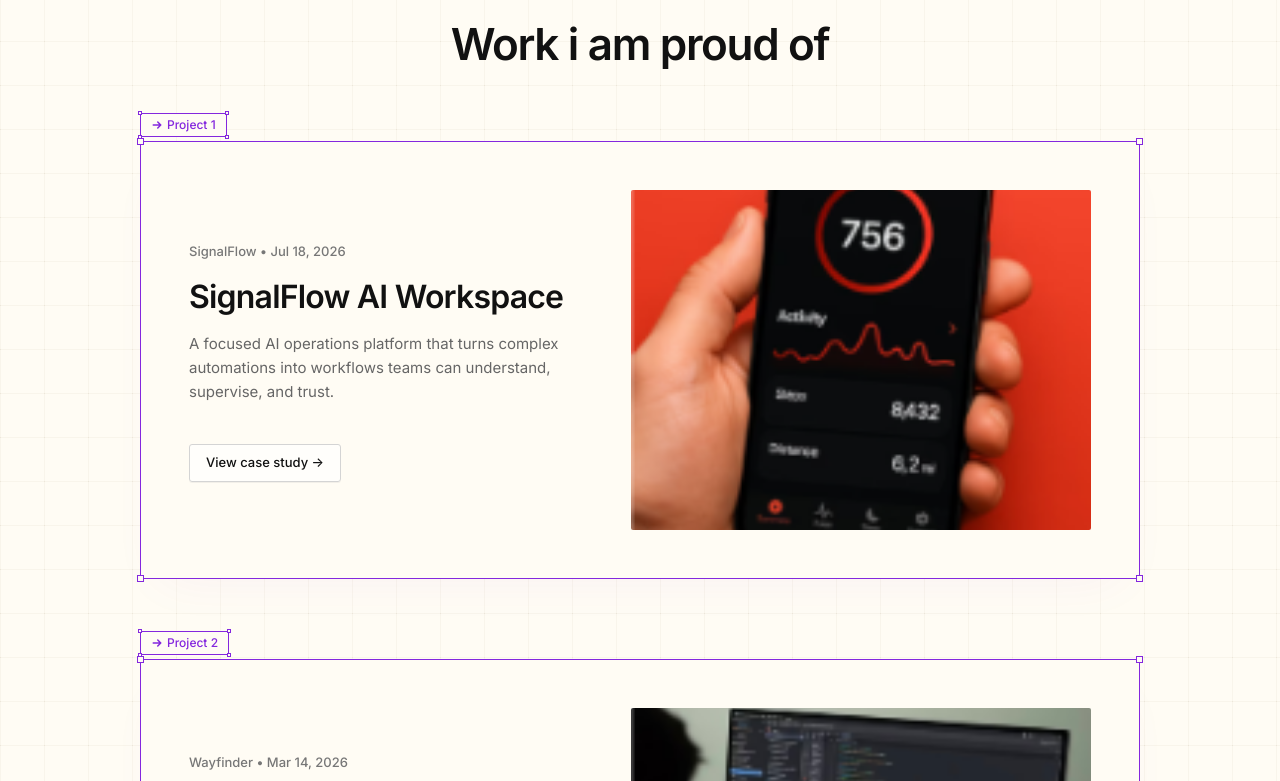
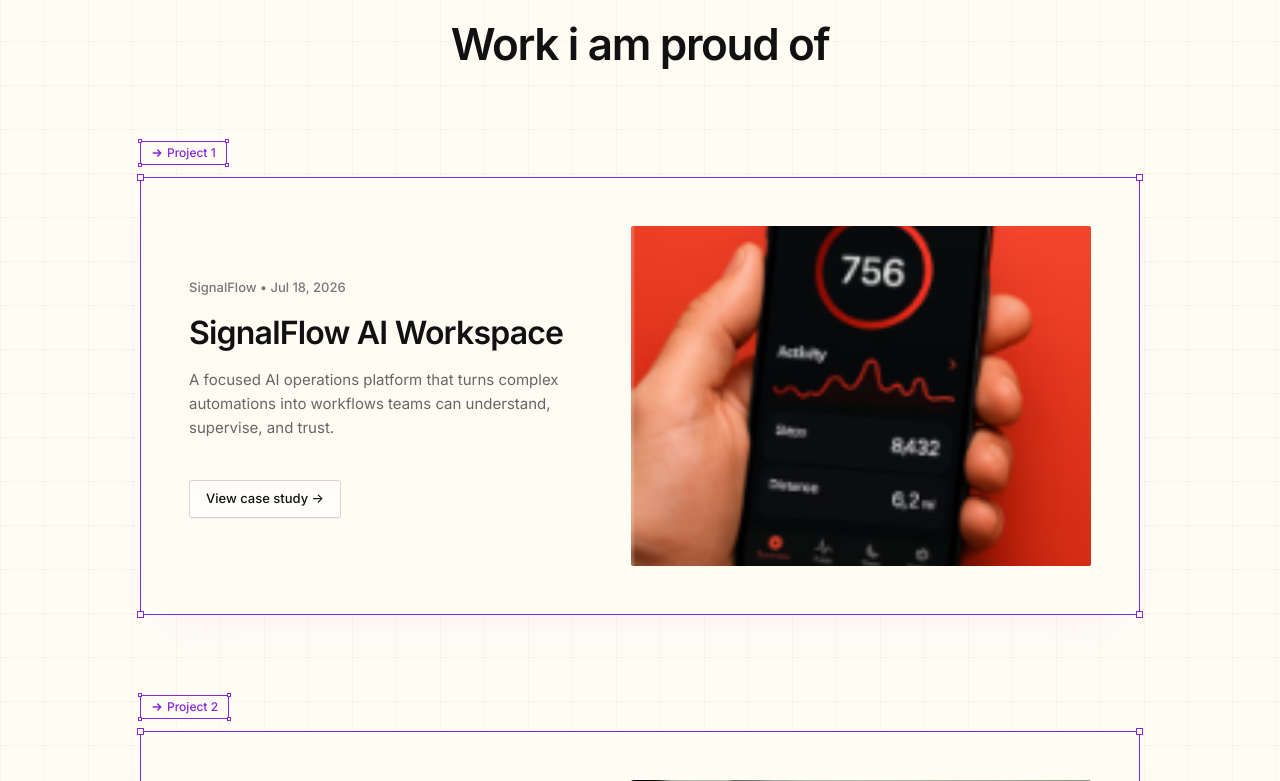
Before and after one commit to Charantej111/charan-portfolio, a React (Vite) app: page / in a window 1280 px wide. Shown: the part 1719-2500 px from the top of the page. Built offline with nearby package versions, Linux system fonts and the light colour scheme; a web font is replaced by a local one.

Commit message:
style: add clean gap between project tag badge and content card

```diff
--- a/src/components/ProjectsSection.jsx
+++ b/src/components/ProjectsSection.jsx
@@ -107,10 +107,10 @@ export default function ProjectsSection({
       {/* Projects List */}
       <div className="w-full max-w-[1000px] flex flex-col gap-8 sm:gap-14 md:gap-20 z-10">
         {displayedProjects.map((project) => (
-          <div key={project.id} className="relative w-full">
+          <div key={project.id} className="relative w-full flex flex-col items-start">
 
             {/* Top-Left Tag: "Project X" with Purple Border, Corner Handles & Arrow */}
-            <div className="absolute -top-6 sm:-top-7 left-0 z-20">
+            <div className="mb-2.5 sm:mb-3 z-20">
               <div className="relative inline-flex items-center gap-1 px-2.5 py-0.5 rounded-[2px] border-[1.2px] border-[#8427DE] bg-[#FFFCF4] text-[12px] font-medium text-[#8427DE]">
                 <div className="absolute -top-[3px] -left-[3px] w-[4px] h-[4px] bg-[#FFFCF4] border-[1px] border-[#8427DE] pointer-events-none" />
                 <div className="absolute -top-[3px] -right-[3px] w-[4px] h-[4px] bg-[#FFFCF4] border-[1px] border-[#8427DE] pointer-events-none" />
```
